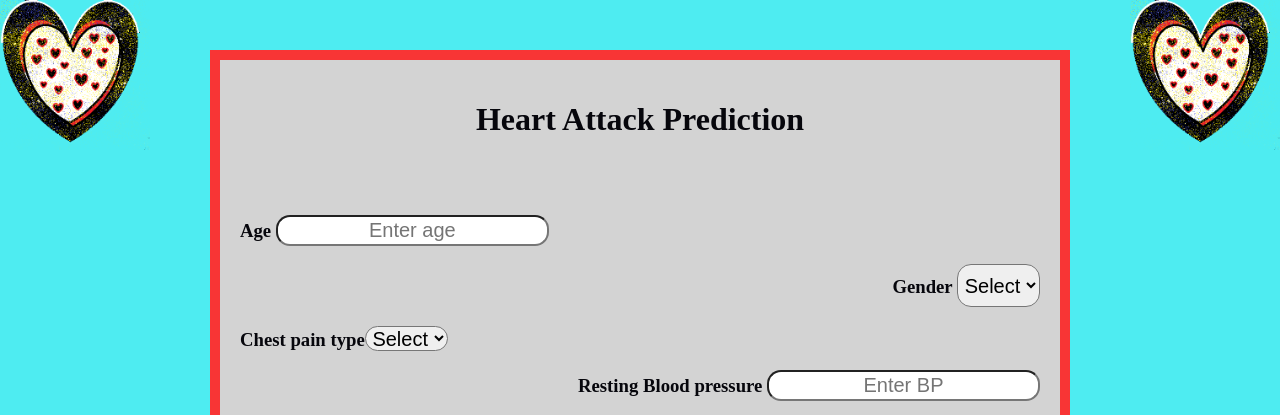
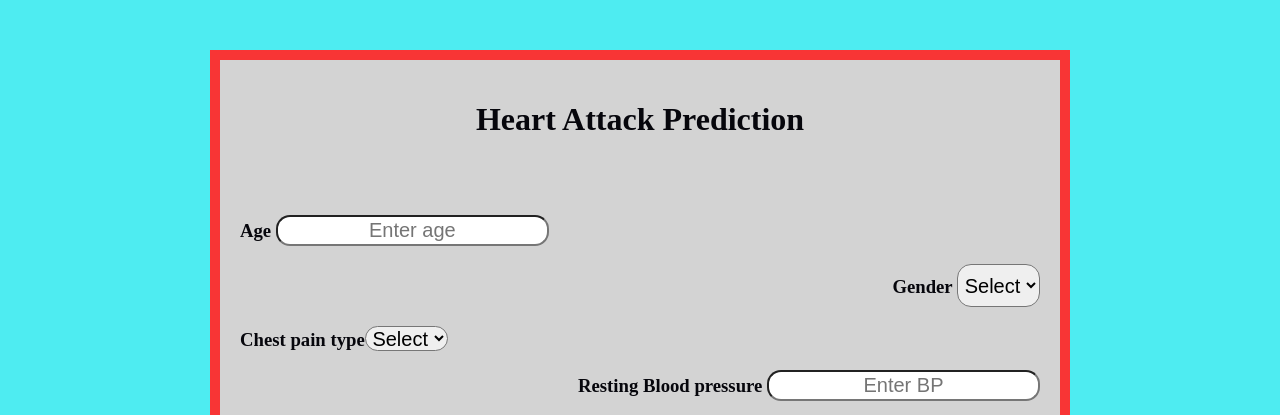
Before and after one commit to sandip2233/Heart-attack-prediction, a Flask app: page / in a window 1280 px wide. Shown: the top 415 px of the page. Run offline with Flask 2, Linux system fonts and the light colour scheme; parts of the project's set-up code (start-up, migrations or seed data) failed here and were passed over.

Commit message:
Update index.html

```diff
--- a/templates/index.html
+++ b/templates/index.html
@@ -98,13 +98,7 @@
     <div1 class="fixed">
         Developed by SANDIP
         </div1>
-        <div2 class="fixed">
-            <img src="heart.png" style="width:150px;height:150px;">
-            </div2>
 
-            <div3 class="fixed">
-                <img src="heart.png" style="width:150px;height:150px;">
-                </div3>
 
 
 
@@ -118,19 +112,7 @@ div1.fixed {
   border: 3px solid #73AD21;
 }
 
-div2.fixed {
-  position: fixed;
-  top: 0;
-  left: 0;
 
-}
-
-div3.fixed {
-  position: fixed;
-  top: 0;
-  right: 0;
-
-}
 
 
 div {
```
